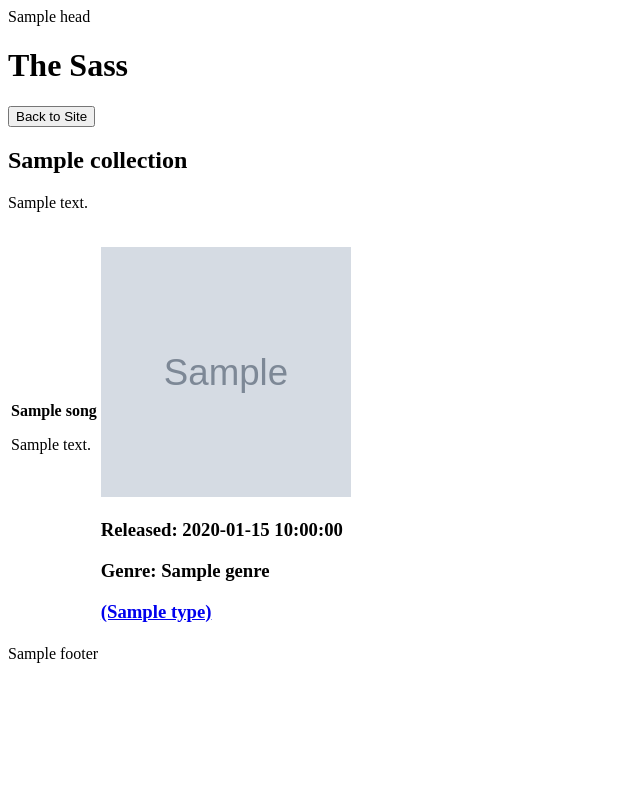
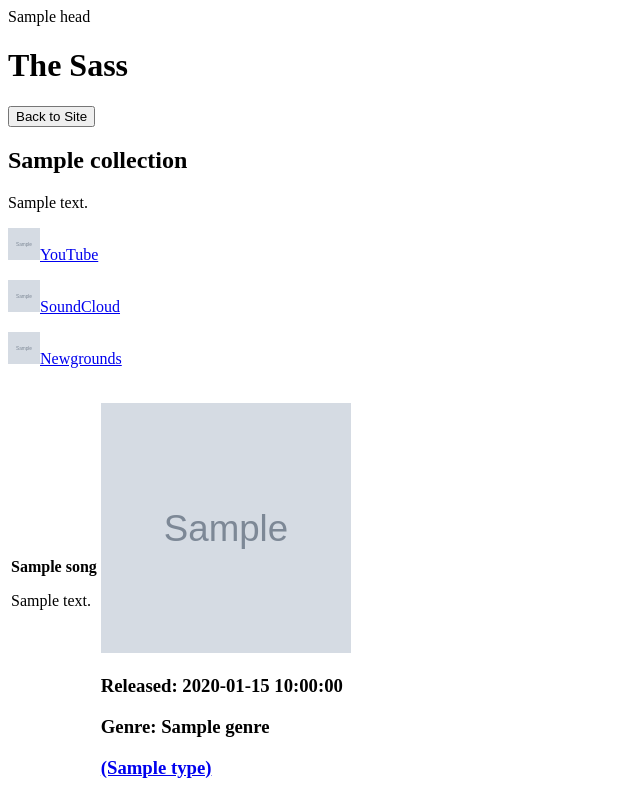
Before and after one commit to NitroGuy10/nitroguy10.github.io-jinja, a Python web app: template templates/collection.html.jinja in a window 1280 px wide. Shown: the top 800 px of the page, without its empty margins (0-640 px from the left). Before the commit the page ends 663 px from the top, so only its background shows below. Run offline with Jinja, Linux system fonts and the light colour scheme; the template is opened without the code that fills it: most values are stand-ins (such as "Sample title", 1, 10 or a date in 2020); grey boxes marked "Sample" are stand-in pictures.

Commit message:
Links to collections are now displayed

```diff
--- a/docs/collections/remixes.html
+++ b/docs/collections/remixes.html
@@ -32,6 +32,11 @@
         <h2>Remixes</h2>
         <div id="about">
             <p></p>
+        </div>
+        <div id="collection-links">
+
+
+
         </div>
         <div id="eachTrack">
             <table id="songList">
--- a/docs/collections/singles.html
+++ b/docs/collections/singles.html
@@ -32,6 +32,11 @@
         <h2>Singles</h2>
         <div id="about">
             <p></p>
+        </div>
+        <div id="collection-links">
+
+
+
         </div>
         <div id="eachTrack">
             <table id="songList">
--- a/docs/stylesheets/main_sass.css
+++ b/docs/stylesheets/main_sass.css
@@ -67,6 +67,11 @@
 .other-links {
   margin-top: 10px;
   margin-bottom: 10px;
+}
+
+.collection-link {
+  font-size: 35px;
+  text-align: center;
 }
 
 .table-links {
--- a/sass/main.sass
+++ b/sass/main.sass
@@ -87,6 +87,10 @@
 .other-links
     margin-top: 10px
     margin-bottom: 10px
+
+.collection-link
+    font-size: 35px
+    text-align: center
 
 .table-links
     font-size: 40px
--- a/templates/collection.html.jinja
+++ b/templates/collection.html.jinja
@@ -21,6 +21,24 @@
         <h2>{{ collection.name }}</h2>
         <div id="about">
             <p>{{ collection.description }}</p>
+        </div>
+        <div id="collection-links">
+            {% if collection.streamLinks.youtubeLink is defined %}
+            <p class="collection-link"><img src="../{{ site.nitroguy.socials.youtube.icon }}" width="32" height="32"
+                    class="social-icon-scale"><a href="{{ collection.streamLinks.youtubeLink.link }}" class="collection-link"
+                    target="_blank">YouTube</a>
+            </p>
+            {% endif %}
+            {% if collection.streamLinks.soundcloudLink is defined %}
+            <p class="collection-link"><img src="../{{ site.nitroguy.socials.soundcloud.icon }}" width="32" height="32"
+                    class="social-icon-scale"><a href="{{ collection.streamLinks.soundcloudLink.link }}" class="collection-link"
+                    target="_blank">SoundCloud</a></p>
+            {% endif %}
+            {% if collection.streamLinks.newgroundsLink is defined %}
+            <p class="collection-link"><img src="../{{ site.nitroguy.socials.newgrounds.icon }}" width="32" height="32"
+                    class="social-icon-scale"><a href="{{ collection.streamLinks.newgroundsLink.link }}" class="collection-link"
+                    target="_blank">Newgrounds</a></p>
+            {% endif %}
         </div>
         <div id="eachTrack">
             <table id="songList">
```
Also changed, not shown: data/nitroguy.json (+7 -0 lines), data/song_data.json (+26 -4 lines), docs/collections/candy_fractals_ep.html (+14 -0 lines), docs/collections/older_tracks.html (+14 -0 lines), 1 other file.
